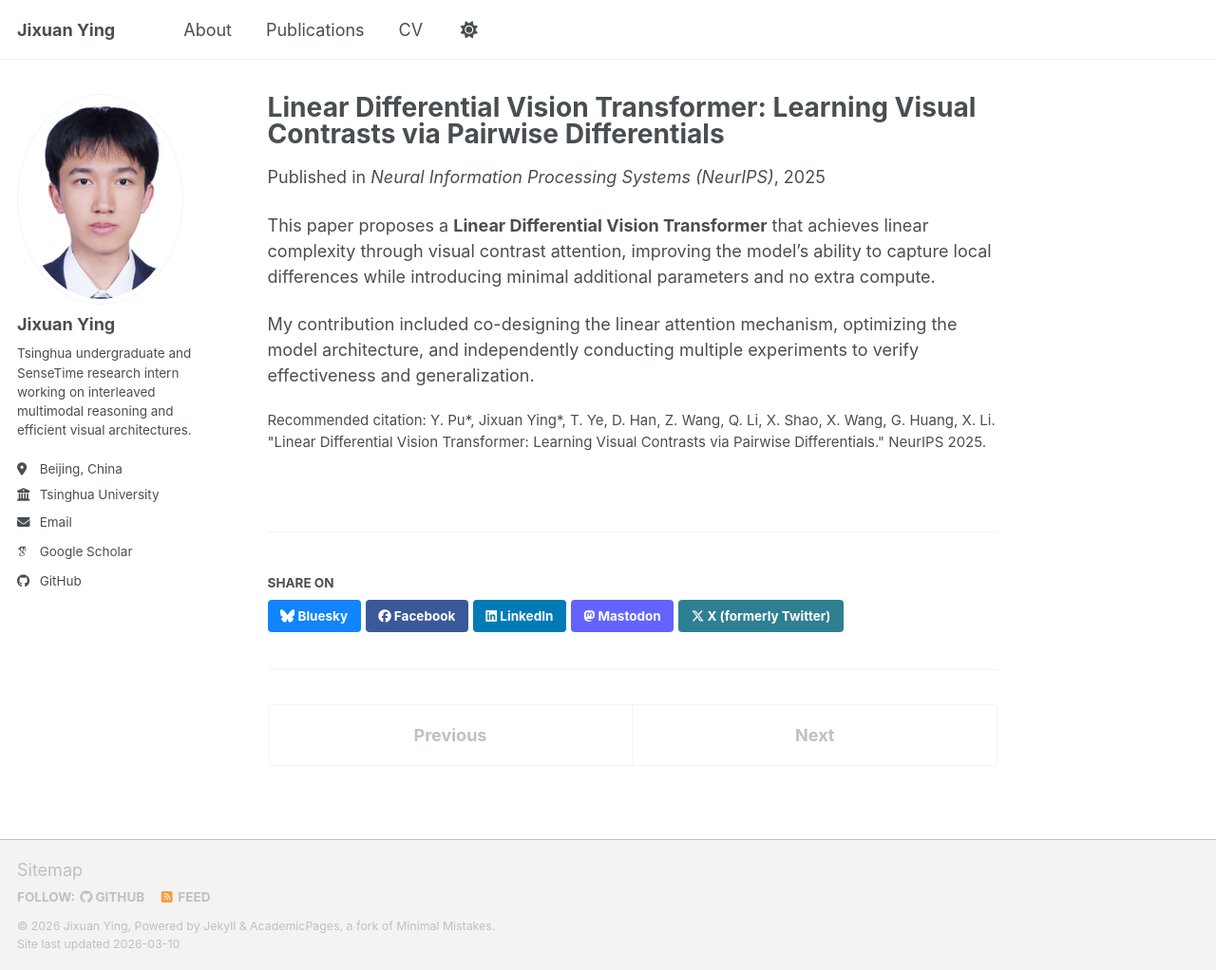
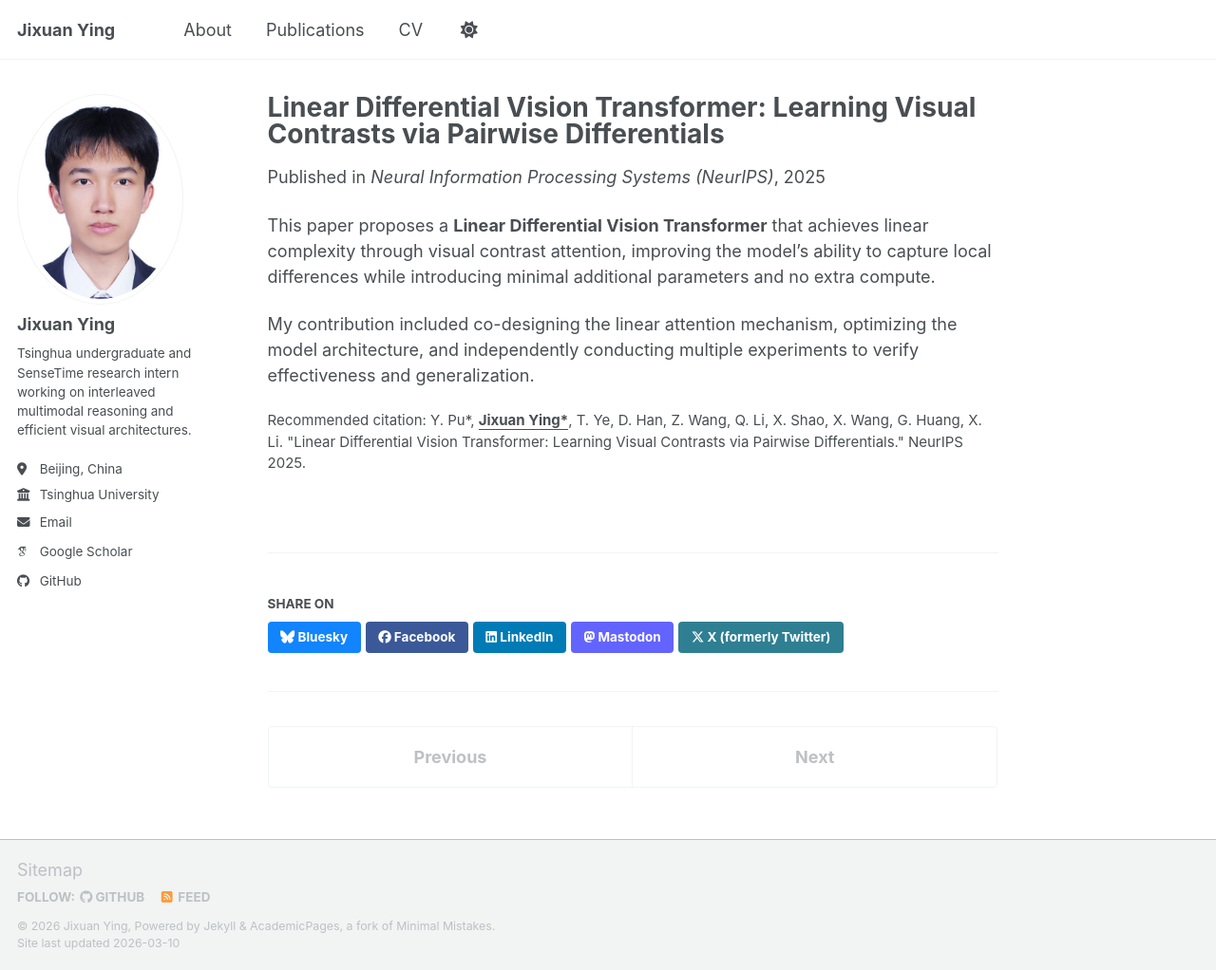
Before and after one commit to Hpesojyjx/Hpesojyjx.github.io, a Jekyll site: the page built from _publications/2025-12-30-linear-differential-vit.md.md, in a window 1280 px wide and 1022 px high. Shown: the whole window at 95% size. Built offline with Jekyll 4.4.1, drawn with Linux system fonts in a browser that asks for light colours; some web fonts are replaced; a script bundle is joined from its source files by our own code; library files that are not in the unit come from our copies.

```diff
--- a/_publications/2025-12-30-linear-differential-vit.md.md
+++ b/_publications/2025-12-30-linear-differential-vit.md.md
@@ -6,7 +6,7 @@ date: 2025-12-30
 venue: "Neural Information Processing Systems (NeurIPS)"
 status: "accepted"
 category: conferences
-citation: 'Y. Pu*, Jixuan Ying*, T. Ye, D. Han, Z. Wang, Q. Li, X. Shao, X. Wang, G. Huang, X. Li. "Linear Differential Vision Transformer: Learning Visual Contrasts via Pairwise Differentials." NeurIPS 2025.'
+citation: 'Y. Pu*, <b><u>Jixuan Ying*</u></b>, T. Ye, D. Han, Z. Wang, Q. Li, X. Shao, X. Wang, G. Huang, X. Li. "Linear Differential Vision Transformer: Learning Visual Contrasts via Pairwise Differentials." NeurIPS 2025.'
 excerpt: "A linear-complexity vision transformer based on visual contrast attention, designed to improve local difference perception with minimal overhead."
 ---
 
```
